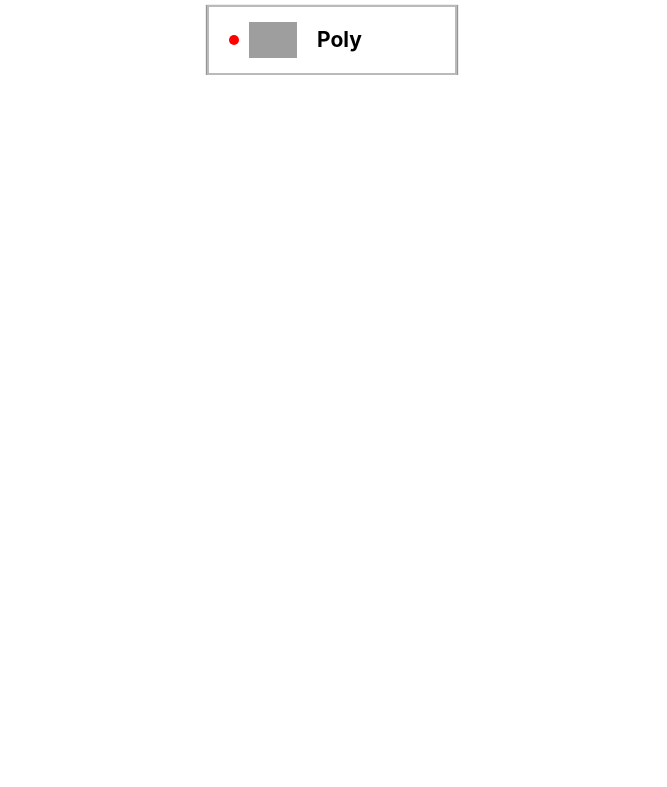
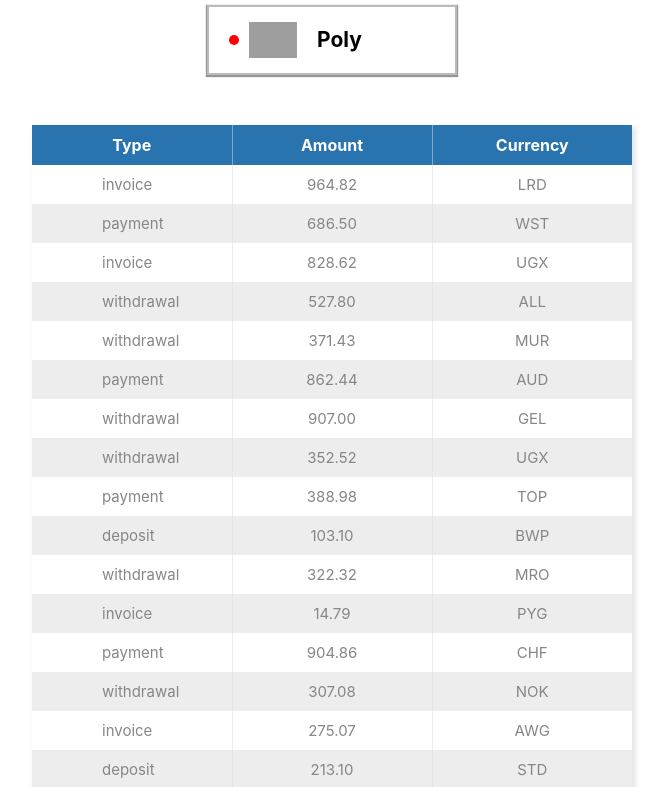
Before and after one commit to lordponchik/react-hw-01-components_ts, a React (Create React App) app: page / in a window 1280 px wide. Shown: the part 1000-1787 px from the top of the page, without its empty margins (308-975 px from the left). Before the commit the page ends 1075 px from the top, so only its background shows below. Built offline with nearby package versions, Linux system fonts and the light colour scheme; grey boxes are pictures that could not be loaded.

Commit message:
add TransactionHistory in App

```diff
--- a/src/App.tsx
+++ b/src/App.tsx
@@ -1,10 +1,12 @@
 import userData from './data/user.json';
 import statData from './data/statistics.json';
 import friendsData from './data/friends.json';
+import transactionsData from './data/transactions.json';
 
 import Profile from './components/Profile/Profile';
 import Statistics from './components/Statistics/Statistics';
 import FriendList from './components/FriendList/FriendList';
+import TransactionHistory from './components/TransactionHistory/TransactionHistory';
 
 function App() {
   return (
@@ -18,6 +20,7 @@ function App() {
       />
       <Statistics title="Upload stats" statistics={statData} />
       <FriendList friends={friendsData} />
+      <TransactionHistory transactions={transactionsData} />
     </>
   );
 }
```
